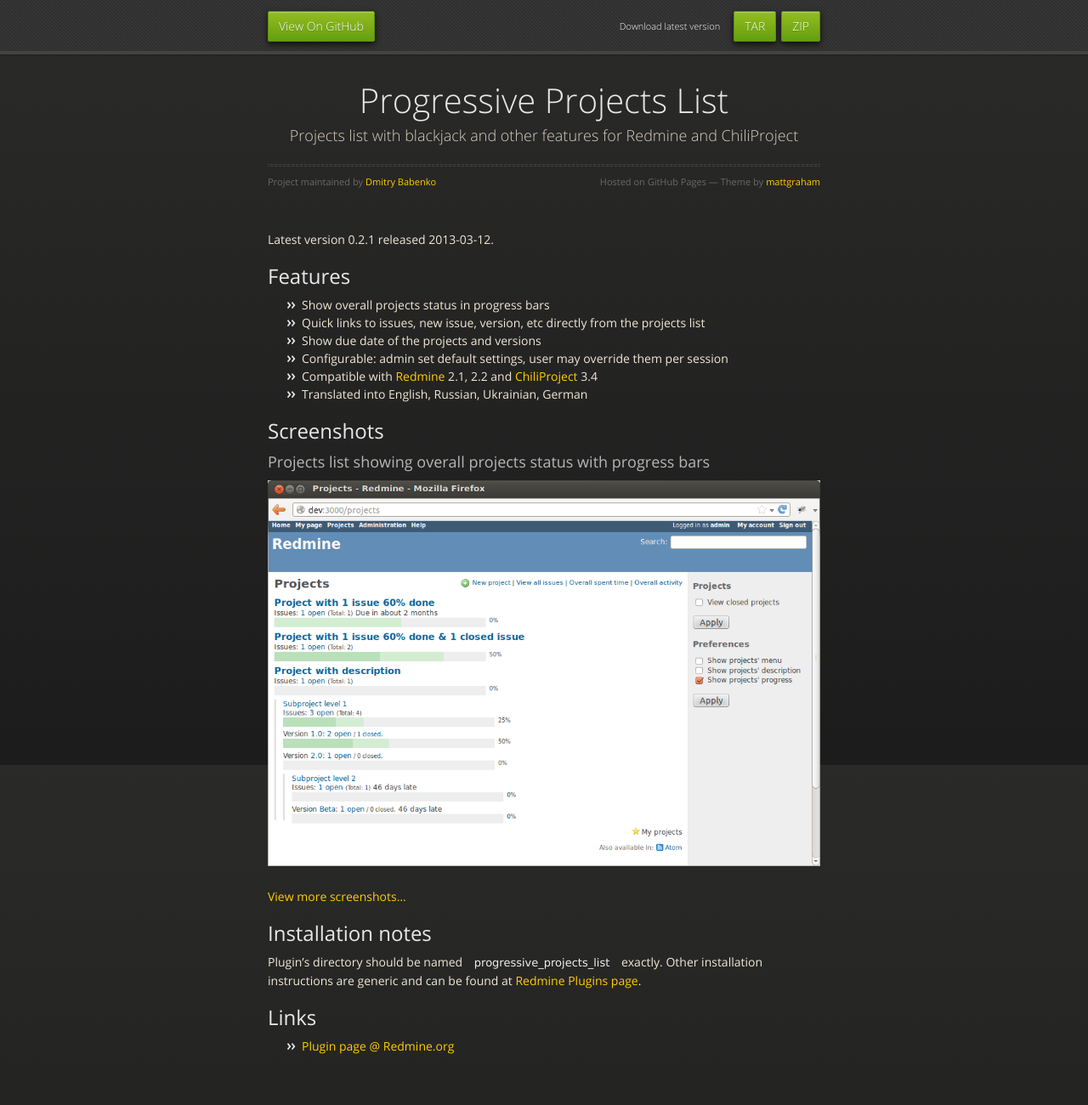
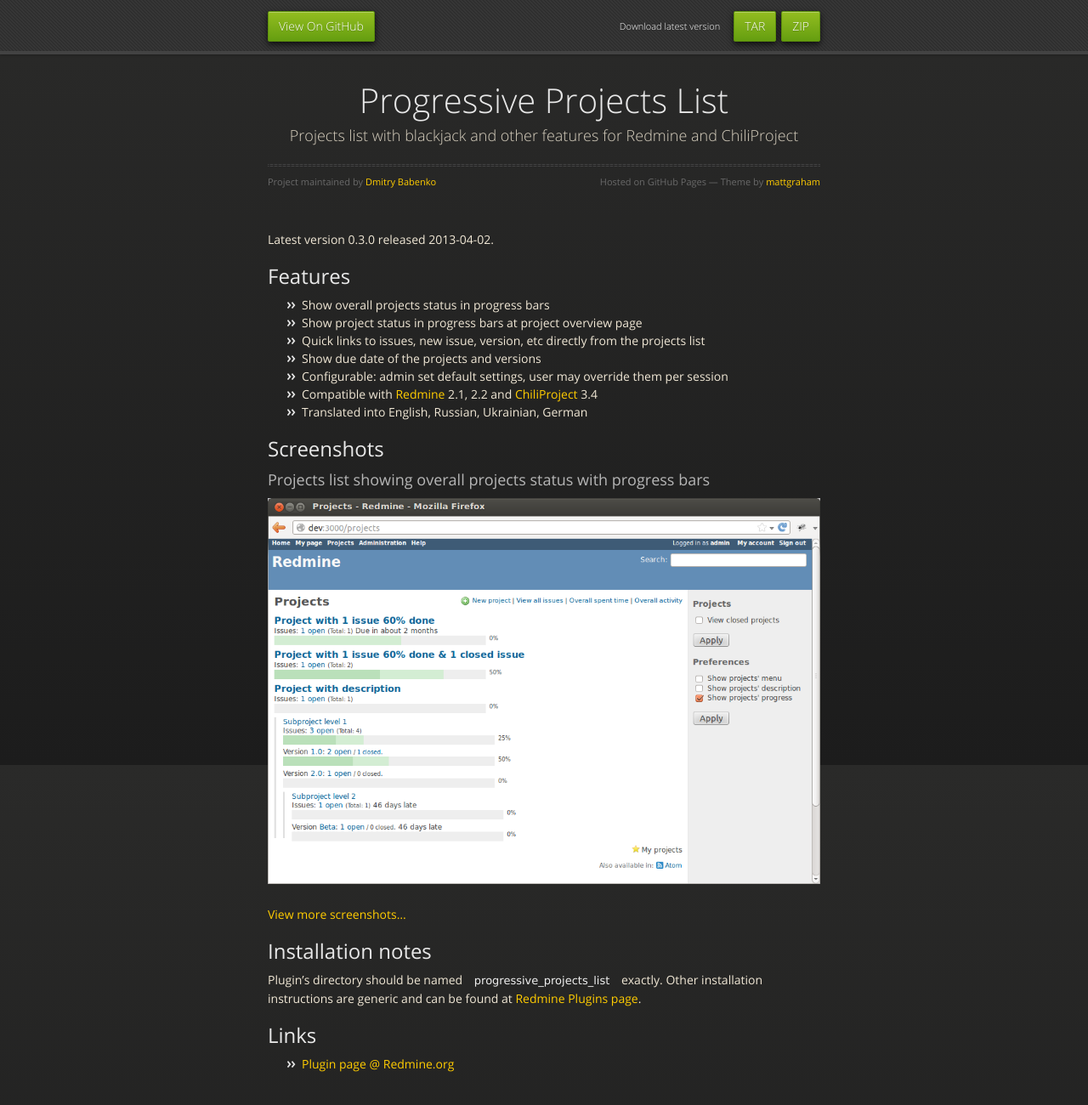
Before and after one commit to ergoserv/redmine-progressive-projects-list, a Jekyll site: the page built from index.md, in a window 1280 px wide and 1372 px high. Shown: the top 1300 px of the window at 85% size. Built offline with Jekyll 4.4.1, drawn with Linux system fonts in a browser that asks for light colours; nearby versions of some CDN libraries.

Commit message:
Version 0.3.0

```diff
--- a/index.md
+++ b/index.md
@@ -2,12 +2,13 @@
 layout: default
 ---
 
-Latest version 0.2.1 released 2013-03-12.
+Latest version 0.3.0 released 2013-04-02.
 
 Features
 --------
 
 - Show overall projects status in progress bars
+- Show project status in progress bars at project overview page
 - Quick links to issues, new issue, version, etc directly from the projects list
 - Show due date of the projects and versions
 - Configurable: admin set default settings, user may override them per session
```
